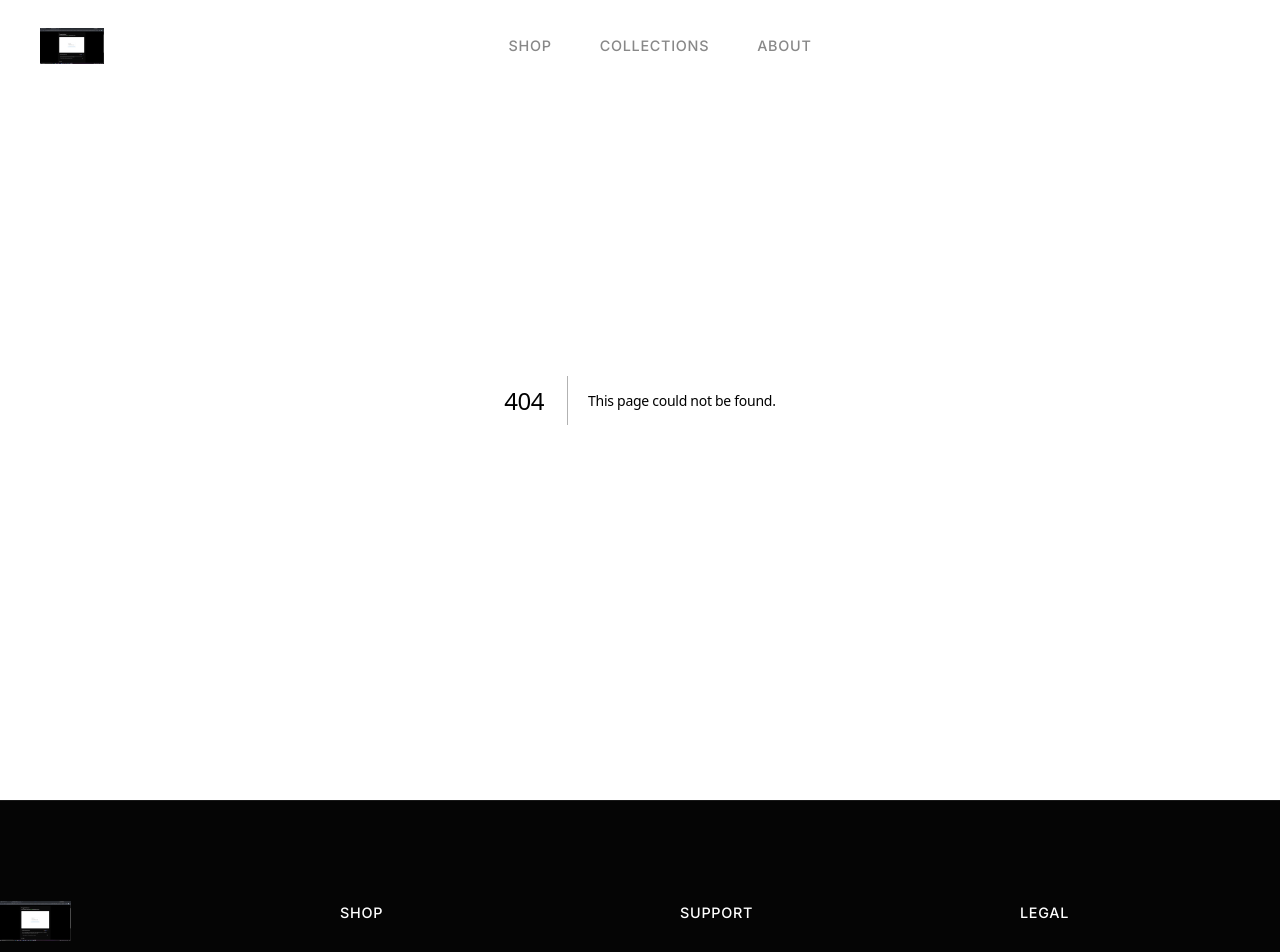
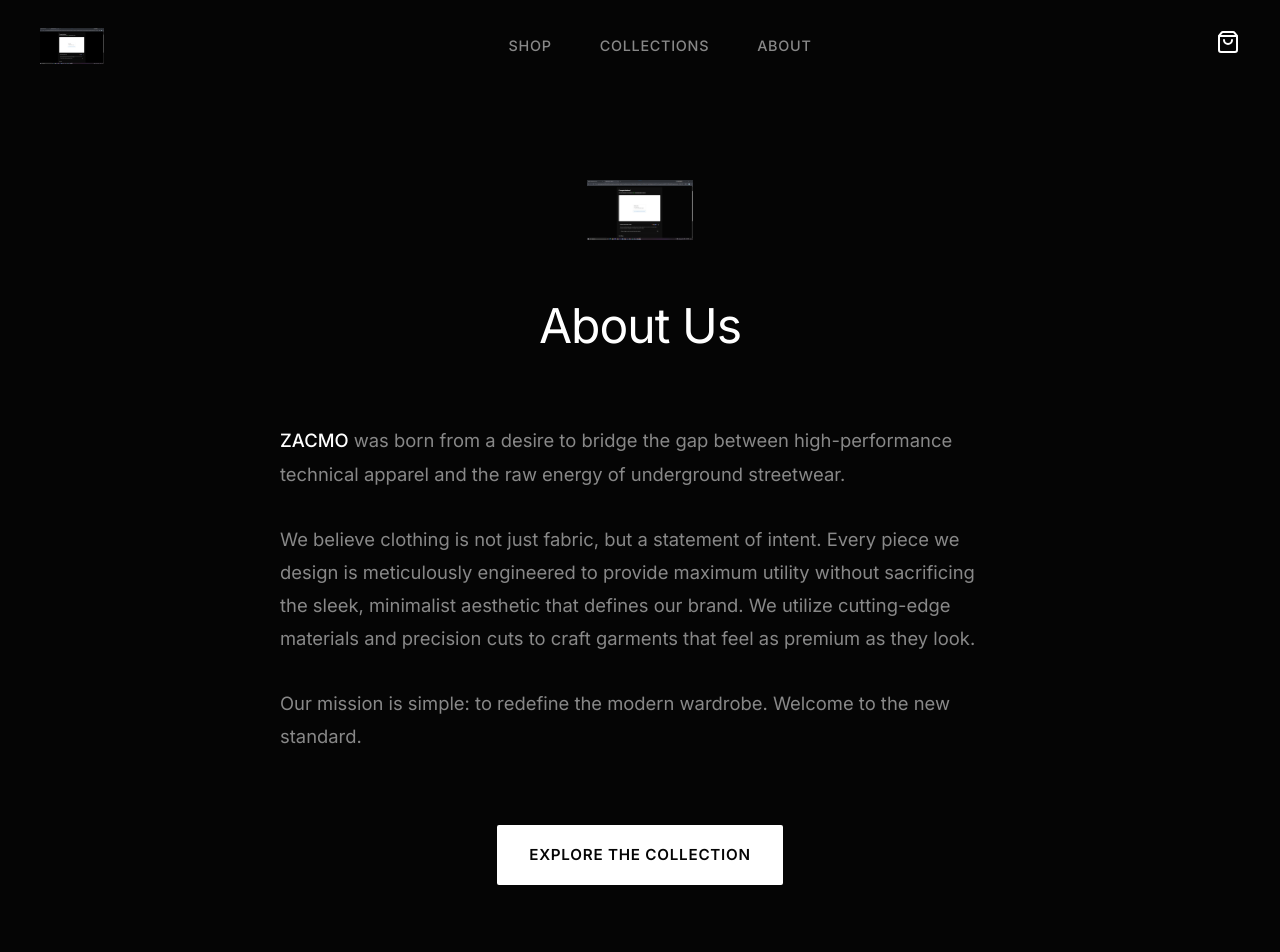
Before and after one commit to fzofficial2026/zacmo, a Next.js app: page /about in a window 1280 px wide. Before the commit this address had no page. Shown: the top 952 px of the page. Built offline with nearby package versions, Linux system fonts and the light colour scheme.

Commit message:
fix: apply mix-blend-mode to image logo for perfect dark mode blending, add about page

```diff
--- /dev/null
+++ b/src/app/about/page.tsx
@@ -0,0 +1,30 @@
+import Link from "next/link";
+
+export default function AboutPage() {
+  return (
+    <div className="container" style={{ paddingTop: "180px", paddingBottom: "120px", maxWidth: "800px" }}>
+      <div style={{ textAlign: "center", marginBottom: "60px" }}>
+        <img src="/logo.png" alt="ZACMO Logo" style={{ height: "60px", objectFit: "contain", mixBlendMode: "screen", margin: "0 auto 40px" }} />
+        <h1 style={{ fontSize: "3rem", fontWeight: 400, letterSpacing: "-0.02em" }}>About Us</h1>
+      </div>
+
+      <div style={{ fontSize: "1.15rem", color: "var(--gray-text)", lineHeight: 1.8, display: "flex", flexDirection: "column", gap: "32px" }}>
+        <p>
+          <span style={{ color: "var(--white-text)", fontWeight: 500 }}>ZACMO</span> was born from a desire to bridge the gap between high-performance technical apparel and the raw energy of underground streetwear.
+        </p>
+        <p>
+          We believe clothing is not just fabric, but a statement of intent. Every piece we design is meticulously engineered to provide maximum utility without sacrificing the sleek, minimalist aesthetic that defines our brand. We utilize cutting-edge materials and precision cuts to craft garments that feel as premium as they look.
+        </p>
+        <p>
+          Our mission is simple: to redefine the modern wardrobe. Welcome to the new standard.
+        </p>
+
+        <div style={{ marginTop: "40px", textAlign: "center" }}>
+          <Link href="/products" className="btn-primary">
+            Explore The Collection
+          </Link>
+        </div>
+      </div>
+    </div>
+  );
+}
--- a/src/components/Footer.tsx
+++ b/src/components/Footer.tsx
@@ -6,7 +6,7 @@ export default function Footer() {
       <div className="footer-grid">
         <div className="footer-col">
           <Link href="/" style={{ display: "inline-block", marginBottom: "20px" }}>
-            <img src="/logo.png" alt="ZACMO Logo" style={{ height: "40px", objectFit: "contain" }} />
+            <img src="/logo.png" alt="ZACMO Logo" style={{ height: "40px", objectFit: "contain", mixBlendMode: "screen" }} />
           </Link>
           <p style={{ color: "var(--gray-text)", fontSize: "0.9rem" }}>
             The future of minimal, visually stunning streetwear.
--- a/src/components/Navbar.tsx
+++ b/src/components/Navbar.tsx
@@ -23,7 +23,7 @@ export default function Navbar() {
     <nav className={`navbar ${scrolled ? "scrolled" : ""}`}>
       <div className="container nav-content">
         <Link href="/" className="nav-logo" style={{ display: "flex", alignItems: "center" }}>
-          <img src="/logo.png" alt="ZACMO Logo" style={{ height: "36px", objectFit: "contain" }} />
+          <img src="/logo.png" alt="ZACMO Logo" style={{ height: "36px", objectFit: "contain", mixBlendMode: "screen" }} />
         </Link>
         <div className="nav-links">
           <Link href="/products">Shop</Link>
```
